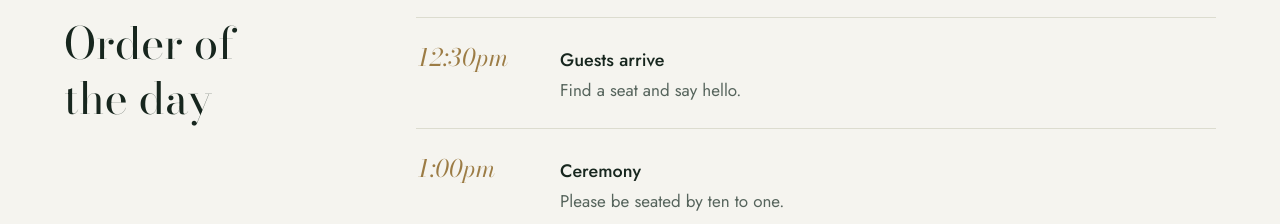
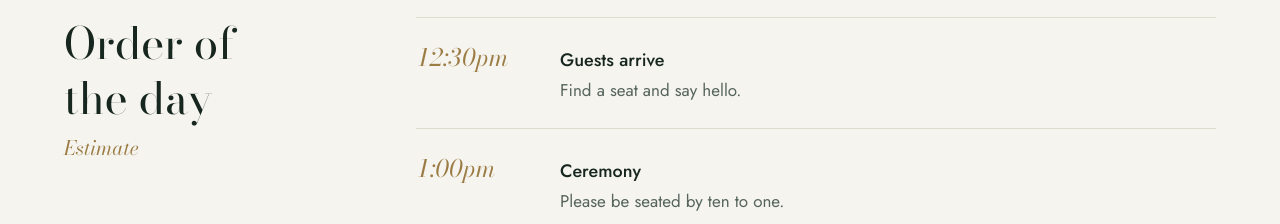
Before and after one commit to jamieharper0798/Apps, a React (Vite) app in the folder wedding/: page / in a window 1280 px wide. Shown: the part 1000-1224 px from the top of the page. Built offline with nearby package versions, Linux system fonts and the light colour scheme.

Commit message:
Mark the wedding order of the day as an estimate
Co-Authored-By: Claude Opus 5.5 <noreply@anthropic.com>
Claude-Session: https://claude.ai/code/session_01EmRaiQFBuzG894yJQhP3g3

```diff
--- a/wedding/src/App.tsx
+++ b/wedding/src/App.tsx
@@ -162,7 +162,7 @@ function Site() {
       </section>
 
       <main className="px-4 sm:px-8">
-        <Section id="day" eyebrow="The day" title="Order of the day">
+        <Section id="day" eyebrow="The day" title="Order of the day" subtitle="Estimate">
           <ol className="divide-y divide-rule border-y border-rule">
             {wedding.schedule.map((item) => (
               <li key={item.time} className="grid grid-cols-[5.5rem_1fr] items-baseline gap-4 py-5 sm:grid-cols-[8rem_1fr] sm:py-6">
@@ -293,12 +293,25 @@ function Unit({ n, label }: { n: number; label: string }) {
   );
 }
 
-function Section({ id, eyebrow, title, children }: { id: string; eyebrow: string; title: string; children: ReactNode }) {
+function Section({
+  id,
+  eyebrow,
+  title,
+  subtitle,
+  children,
+}: {
+  id: string;
+  eyebrow: string;
+  title: string;
+  subtitle?: string;
+  children: ReactNode;
+}) {
   return (
     <section id={id} className="mx-auto grid max-w-6xl scroll-mt-16 gap-8 border-b border-rule py-16 last:border-b-0 sm:py-24 lg:grid-cols-[18rem_1fr] lg:gap-16">
       <div>
         <p className="eyebrow">{eyebrow}</p>
         <h2 className="mt-3 font-display text-4xl leading-tight sm:text-5xl lg:text-[2.75rem]">{title}</h2>
+        {subtitle && <p className="mt-2 font-display text-xl italic text-gold">{subtitle}</p>}
       </div>
       <div className="min-w-0 lg:pt-8">{children}</div>
     </section>
```
